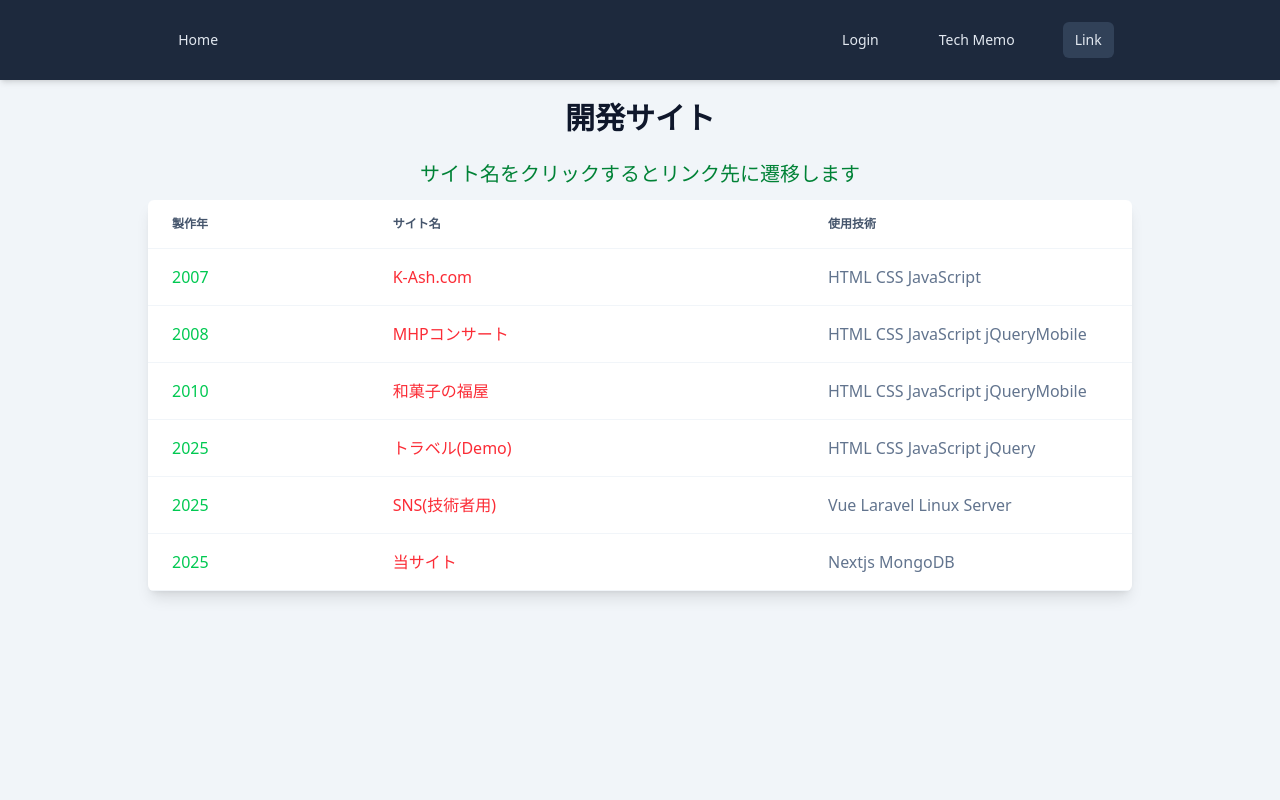
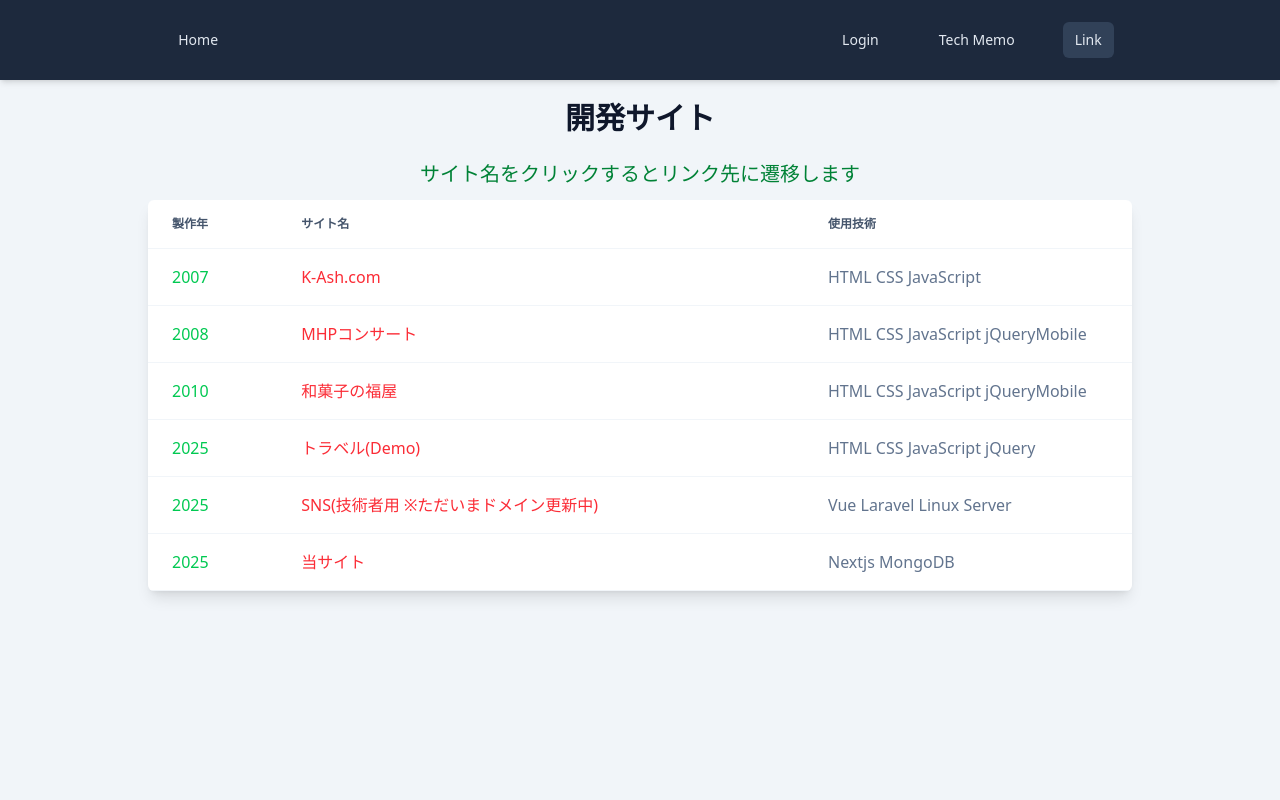
Before and after one commit to kashsan-jp/next-blog-app, a Next.js app: page /link in a window 1280 px wide. Shown: the top 800 px of the page. Built offline with nearby package versions, Linux system fonts and the light colour scheme; no server answers.

Commit message:
2025.8.25

```diff
--- a/src/app/link/links.js
+++ b/src/app/link/links.js
@@ -3,7 +3,7 @@ export const links = [
   { id:2, date:"2008", siteName:"MHPコンサート", url: "https://www.k-ash.com/mhp", comment: "HTML CSS JavaScript jQueryMobile", },
   { id:3, date:"2010", siteName:"和菓子の福屋", url: "https://www.k-ash.com/fukuya", comment: "HTML CSS JavaScript jQueryMobile", },
   { id:4, date:"2025", siteName:"トラベル(Demo)", url: "https://www.k-ash.com/travel_website", comment: "HTML CSS JavaScript jQuery", },
-  { id:5, date:"2025", siteName:"SNS(技術者用)", url: "https://k-ashtestsite.ddns.net", comment: "Vue Laravel Linux Server", },
+  { id:5, date:"2025", siteName:"SNS(技術者用 ※ただいまドメイン更新中)", url: "https://k-ashtestsite.ddns.net", comment: "Vue Laravel Linux Server", },
   { id:6, date:"2025", siteName:"当サイト", url: "https://next-blog-app-8uuo.vercel.app", comment: "Nextjs MongoDB", },
 
 ]
```
